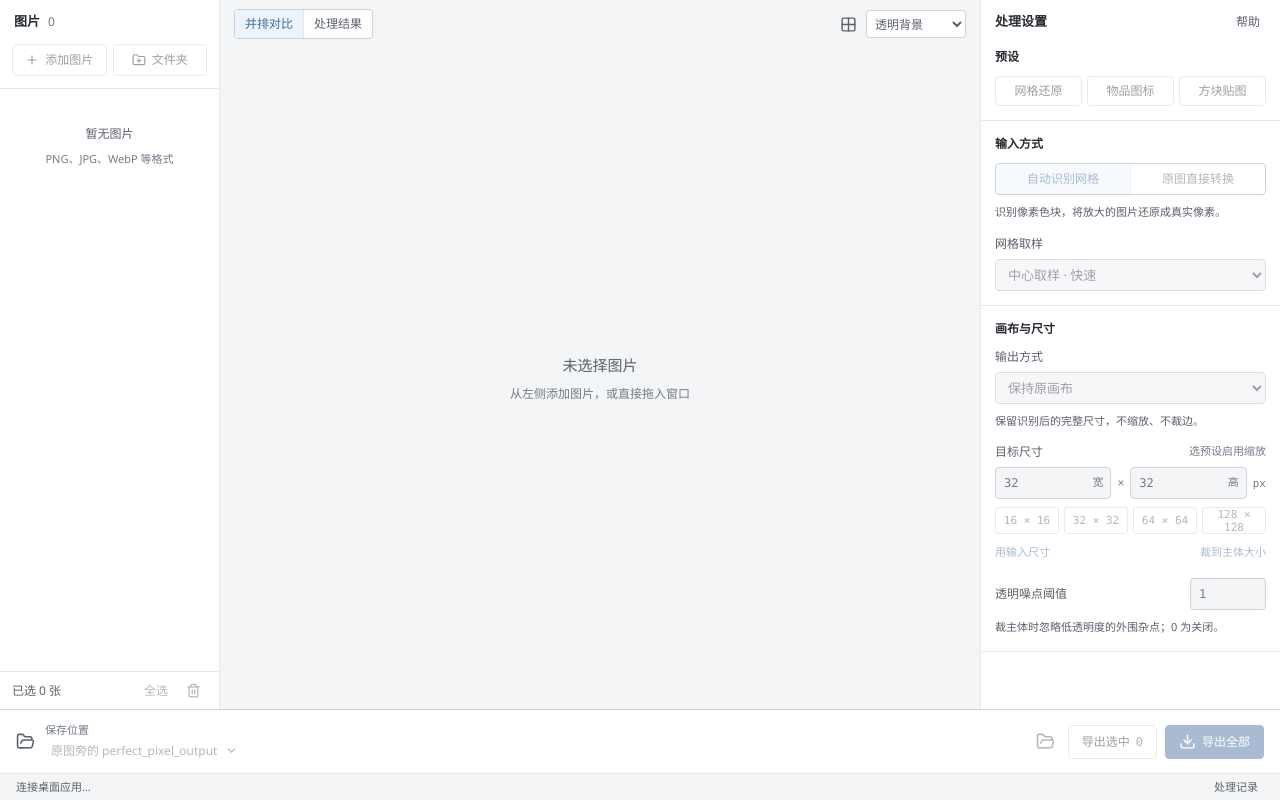
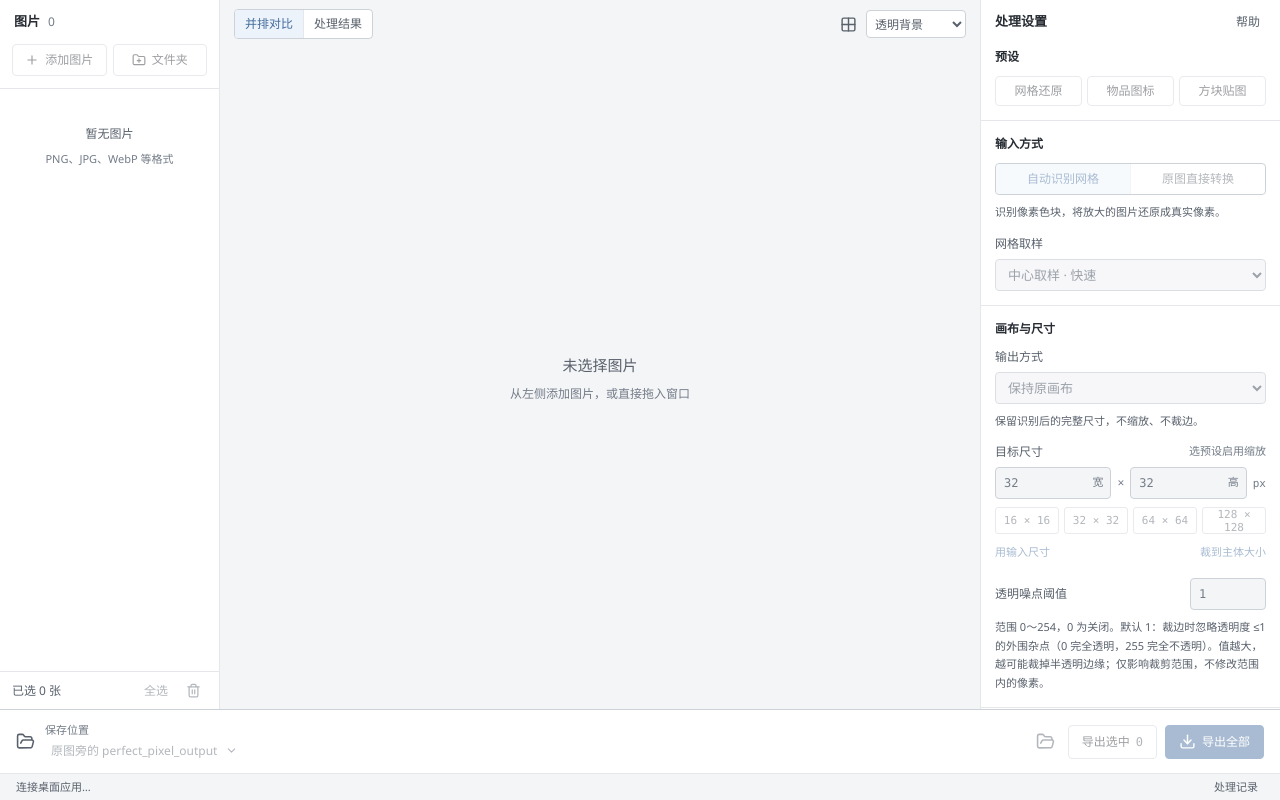
Before and after one commit to mmm-2006/Pixel-Regrid, a Vue app in the folder frontend/: page / in a window 1280 px wide. Built offline with nearby package versions, Linux system fonts and the light colour scheme.

Commit message:
补充透明噪点阈值的范围与裁剪说明

```diff
--- a/frontend/src/App.vue
+++ b/frontend/src/App.vue
@@ -200,7 +200,7 @@ onBeforeUnmount(() => {
           </section>
           <section class="setting-section"><div class="section-heading">画布与尺寸</div><label class="field-label" for="layout">输出方式</label><select id="layout" v-model="options.layout"><option value="original">保持原画布</option><option value="fit">主体等比例缩放</option><option value="canvas_fit">整图等比例缩放</option><option value="keep">主体不缩放 · 改画布</option></select><p class="help-text">{{ layoutHelp }}</p>
             <label class="field-label">目标尺寸 <span v-if="options.layout === 'original'">选预设启用缩放</span></label><div class="dimension-inputs"><label><input v-model.number="options.width" type="number" min="1" :max="options.layout === 'keep' ? 8192 : 1024" aria-label="画布宽度" :disabled="options.layout === 'original'"/><span>宽</span></label><span>×</span><label><input v-model.number="options.height" type="number" min="1" :max="options.layout === 'keep' ? 8192 : 1024" aria-label="画布高度" :disabled="options.layout === 'original'"/><span>高</span></label><small>px</small></div><div class="size-presets"><button v-for="size in [16, 32, 64, 128]" :key="size" :class="{ chosen: options.layout !== 'original' && options.width === size && options.height === size }" @click="setSize(size)">{{ size }} × {{ size }}</button></div><div class="dimension-actions"><button :disabled="!preview?.info?.grid || pending" @click="useDimensions(false)">用输入尺寸</button><button :disabled="!preview?.info?.subject || pending" @click="useDimensions(true)">裁到主体大小</button></div>
-            <label class="threshold-field" for="alpha-threshold">透明噪点阈值<input id="alpha-threshold" v-model.number="options.alpha_threshold" type="number" min="0" max="254" aria-describedby="alpha-threshold-help"/></label><p id="alpha-threshold-help" class="help-text">裁主体时忽略低透明度的外围杂点；0 为关闭。</p>
+            <label class="threshold-field" for="alpha-threshold">透明噪点阈值<input id="alpha-threshold" v-model.number="options.alpha_threshold" type="number" min="0" max="254" aria-describedby="alpha-threshold-help"/></label><p id="alpha-threshold-help" class="help-text">范围 0～254，0 为关闭。默认 1：裁边时忽略透明度 ≤1 的外围杂点（0 完全透明，255 完全不透明）。值越大，越可能裁掉半透明边缘；仅影响裁剪范围，不修改范围内的像素。</p>
           </section>
           <section v-if="resize" class="setting-section"><div class="section-heading">缩放算法</div><select v-model="options.resample" aria-label="缩放算法"><option value="pixel">目标像素 · 结构保护</option><option value="nearest">像素硬边 · 最近邻</option><option value="k-centroid">k-centroid · 局部主色</option></select><p class="help-text">{{ algorithmHelp }}</p><div v-if="options.resample === 'pixel'" class="paired-fields"><label>目标颜色<select v-model.number="options.palette_size"><option :value="0">保留颜色</option><option v-for="n in [8, 16, 32, 64]" :key="n" :value="n">{{ n }} 色</option></select></label><label>细节保护<select v-model.number="options.detail"><option :value="0">关闭</option><option :value="1">适中</option><option :value="2">较强</option></select></label></div></section>
         </fieldset>
```
Also changed, not shown: 2 other files (tests, documents, lock files or other folders).
